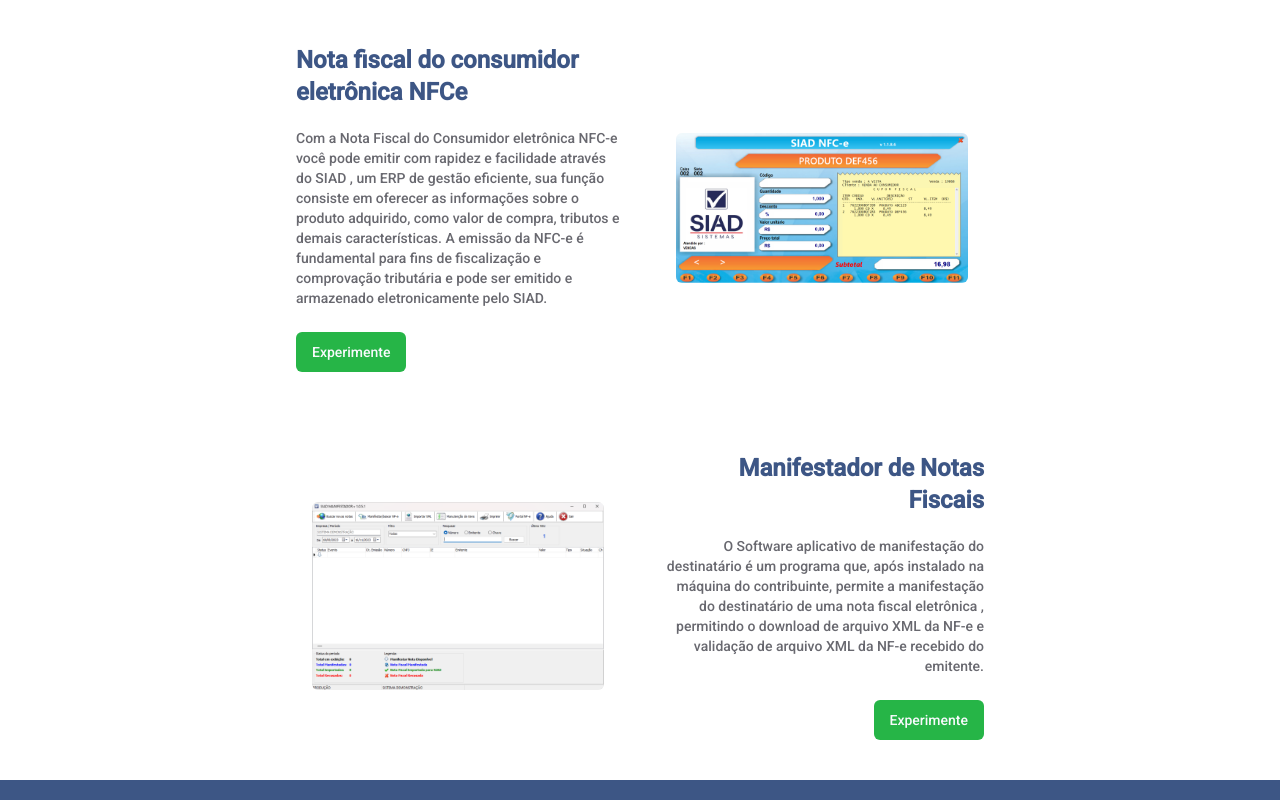
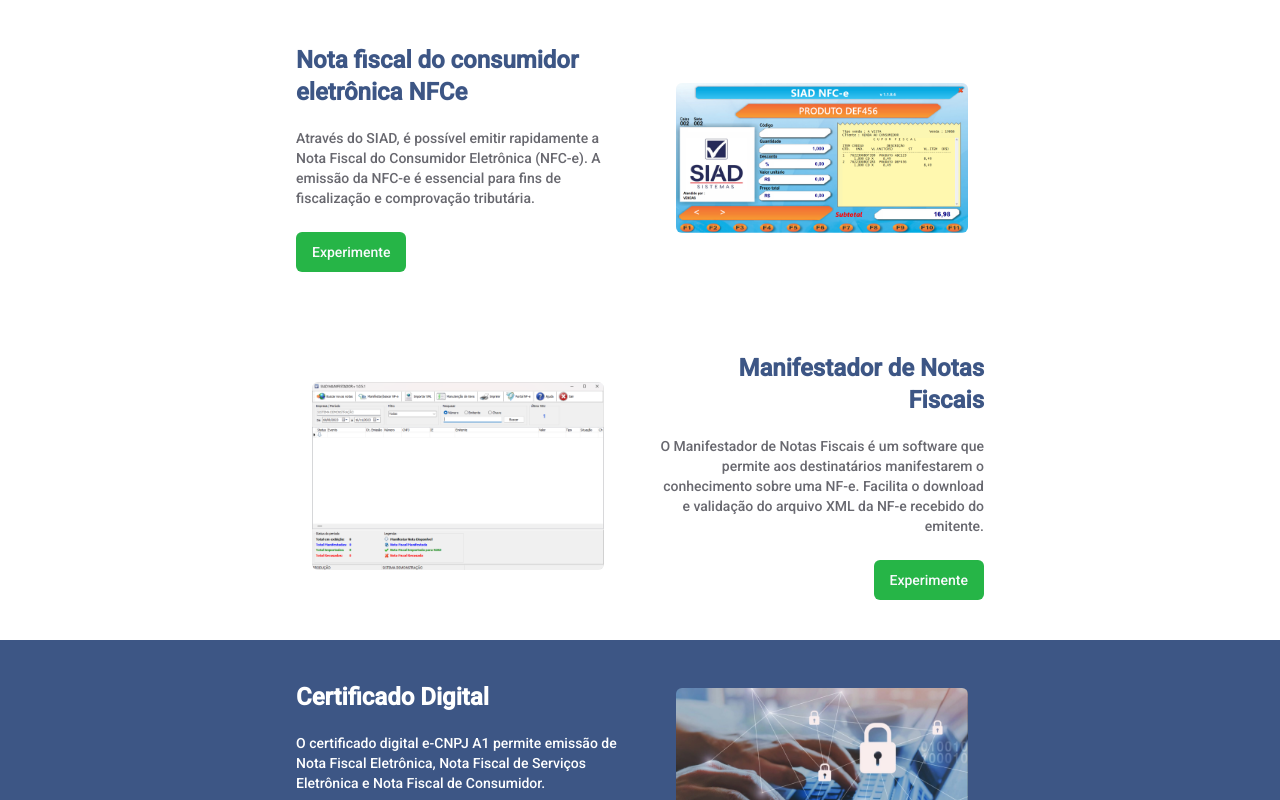
Before and after one commit to EvaldoFerreiraMoreira/site-siad, a Next.js app: page / in a window 1280 px wide. Shown: the part 900-1700 px from the top of the page. Built offline with nearby package versions, Linux system fonts and the light colour scheme.

Commit message:
fix: add new dizeres

```diff
--- a/src/app/(Home)/page.tsx
+++ b/src/app/(Home)/page.tsx
@@ -44,13 +44,13 @@ export default function Home() {
         <TextCenter />
       </div>
       <div className="flex w-full p-10">
-        <BannerRight button={"Experimente"} img={"IMG-01.png"} description={"Com a Nota Fiscal do Consumidor eletrônica NFC-e você pode emitir com rapidez e facilidade através do SIAD ,  um ERP de gestão eficiente, sua função consiste em oferecer as informações sobre o produto adquirido, como valor de compra, tributos e demais características. A emissão da NFC-e é fundamental para fins de fiscalização e comprovação tributária e pode ser emitido e armazenado eletronicamente pelo SIAD.  "} title={"Nota fiscal do consumidor eletrônica  NFCe"} colortitle={"3D5685"} colordescription={"68686F"} />
+        <BannerRight button={"Experimente"} img={"IMG-01.png"} description={"Através do SIAD,  é possível emitir rapidamente a Nota Fiscal do Consumidor Eletrônica (NFC-e). A emissão da NFC-e é essencial para fins de fiscalização e comprovação tributária."} title={"Nota fiscal do consumidor eletrônica  NFCe"} colortitle={"3D5685"} colordescription={"68686F"} />
       </div>
       <div className="flex w-full p-10">
-        <BannerLeft title={"Manifestador de Notas Fiscais"} description={"O Software aplicativo de manifestação do destinatário é um programa que, após instalado na máquina do contribuinte, permite a manifestação do destinatário de uma nota fiscal eletrônica , permitindo o download de arquivo XML da NF-e e validação de arquivo XML da NF-e recebido do emitente."} img={"IMG-02.png"} colorTitle={"3D5685"} colorDescription={"68686F"} />
+        <BannerLeft title={"Manifestador de Notas Fiscais"} description={"O Manifestador de Notas Fiscais é um software que permite aos destinatários manifestarem o conhecimento sobre uma NF-e. Facilita o download e validação do arquivo XML da NF-e recebido do emitente."} img={"IMG-02.png"} colorTitle={"3D5685"} colorDescription={"68686F"} />
       </div>
       <div className="flex w-full p-10 bg-[#3D5685] ">
-        <BannerRight button={"Experimente"} img={"IMG-03.png"} description={"O certificado digital e-CNPJ A1 permite emissão de Nota Fiscal Eletrônica, Nota Fiscal de Serviços Eletrônica e Nota Fiscal de Consumidor. Emitimos e instalamos em sua máquina , entre em contato conosco e saiba mais !"} title={"Certificado Digital"} colortitle={"FFFFFF"} colordescription={"FFFFFF"} />
+        <BannerRight button={"Experimente"} img={"IMG-03.png"} description={"O certificado digital e-CNPJ A1 permite emissão de Nota Fiscal Eletrônica, Nota Fiscal de Serviços Eletrônica e Nota Fiscal de Consumidor."} title={"Certificado Digital"} colortitle={"FFFFFF"} colordescription={"FFFFFF"} />
       </div>
       <div className="flex w-full p-10 bg-[#3D5685] ">
         <BannerLeft title={"Gráfico Comparativo de Vendas"} description={"O Gráfico de vendas mês a mês te permite fazer um comparativo de faturamento mensal e compara-lo com o mesmo período em outro ano. A representação por cores individuais de cada ano torna a leitura e comparação dos gráficos mais intuitiva."} img={"IMG-04.png"} colorTitle={"FFFF"} colorDescription={"FFFF"} />
```
